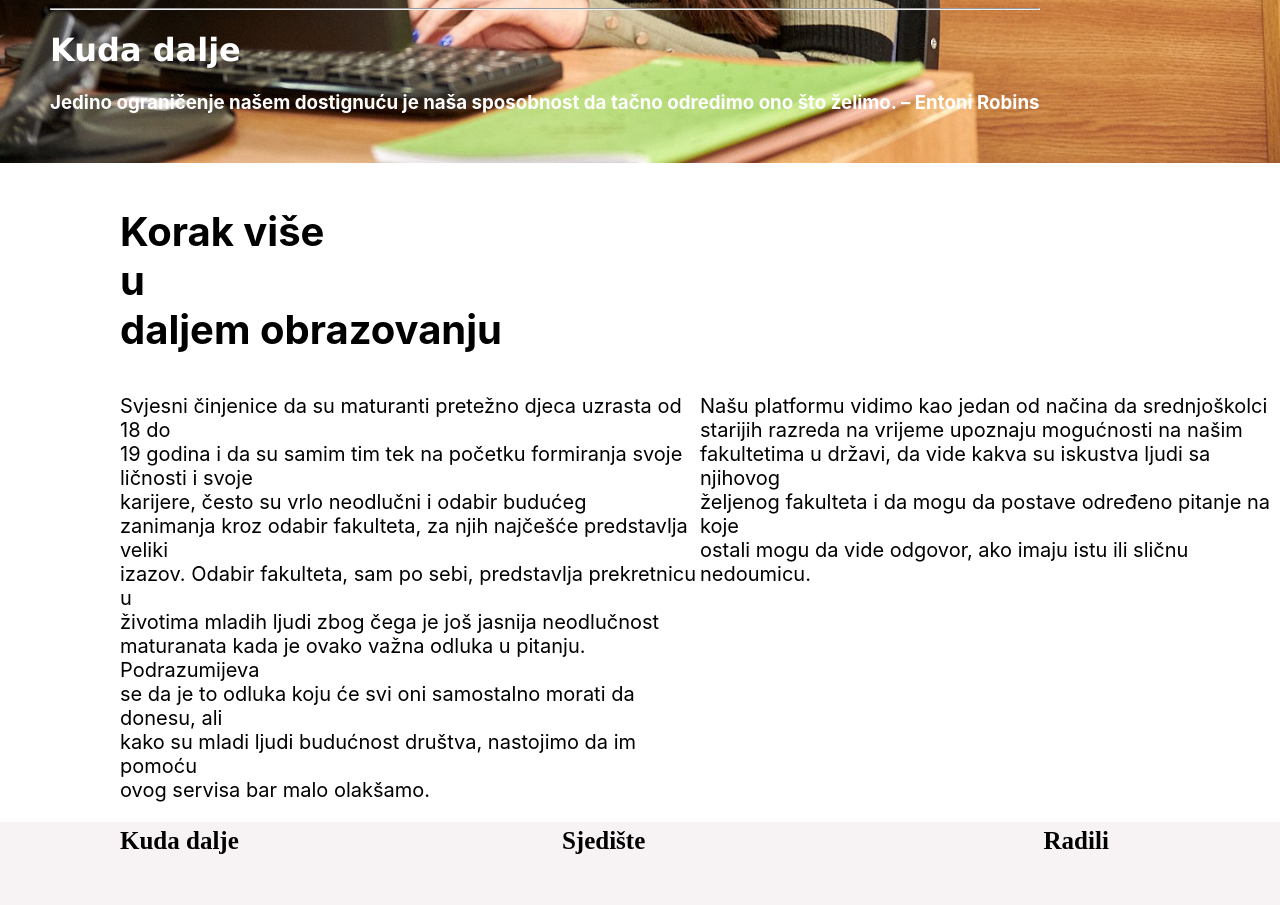
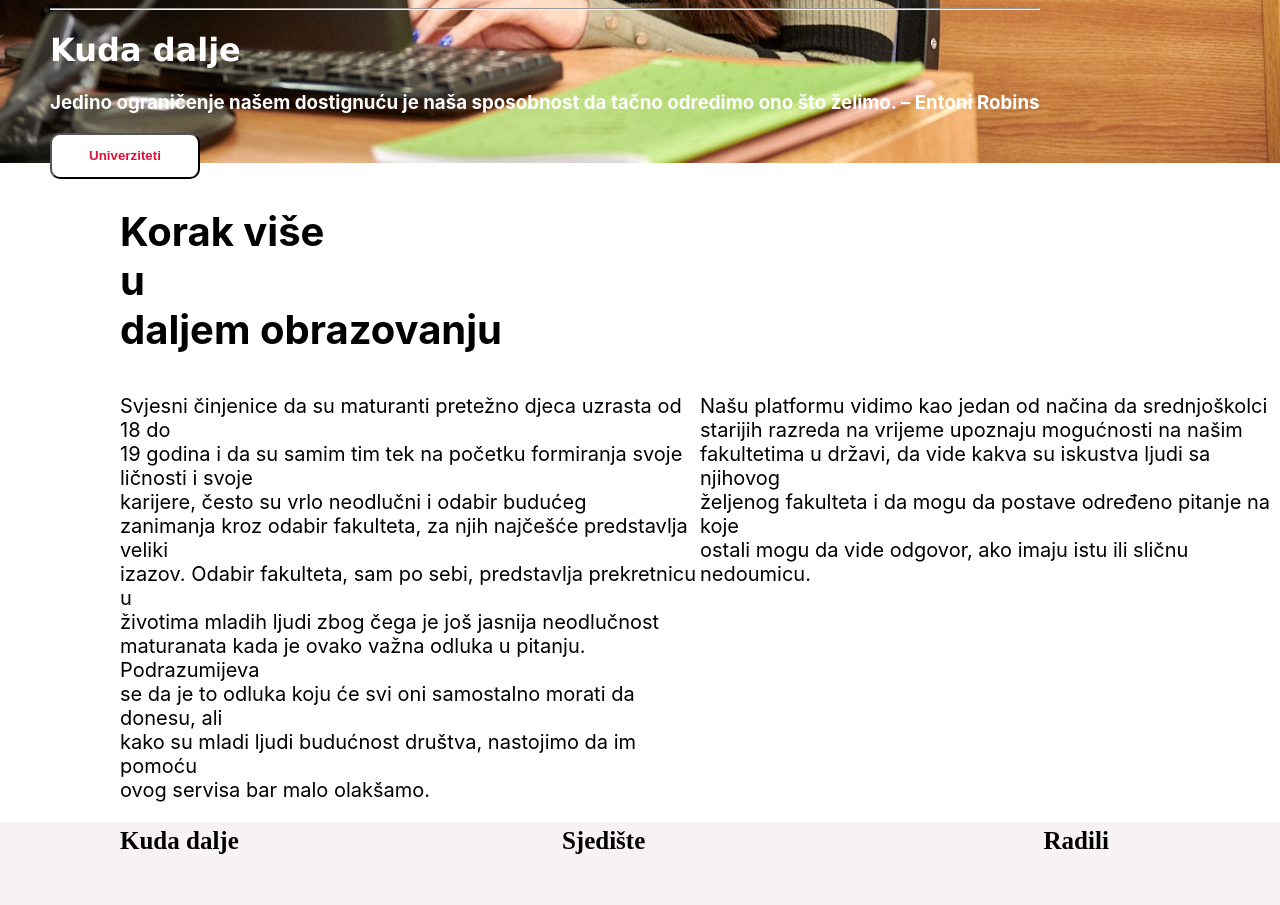
Before and after one commit to Nemanja2001/Softversko-projekat, a React (Create React App) app in the folder frontend/: page / in a window 1280 px wide. Shown: the part 800-1705 px from the top of the page. Built offline with nearby package versions, Linux system fonts and the light colour scheme.

Commit message:
Dodati djelovi kod fotografije

```diff
--- a/frontend/src/components/Photo.css
+++ b/frontend/src/components/Photo.css
@@ -16,4 +16,13 @@
     left: 50px;
     z-index: 2;
     color: white;
- }
+}
+
+#btn{
+    line-height: 40px;
+    width: 150px;
+    background-color:white;
+    font-weight: bold;
+    color: crimson;
+    border-radius: 10px;
+}
--- a/frontend/src/components/Photo.js
+++ b/frontend/src/components/Photo.js
@@ -11,6 +11,7 @@ function Photo(){
                 <hr></hr>
                 <h1 id="Naslov1">Kuda dalje</h1>
                 <h3>Jedino ograničenje našem dostignuću je naša sposobnost da tačno odredimo ono što želimo. – Entoni Robins</h3>
+                <button id="btn" >Univerziteti</button>
             </div>
             </div>
 }
```
